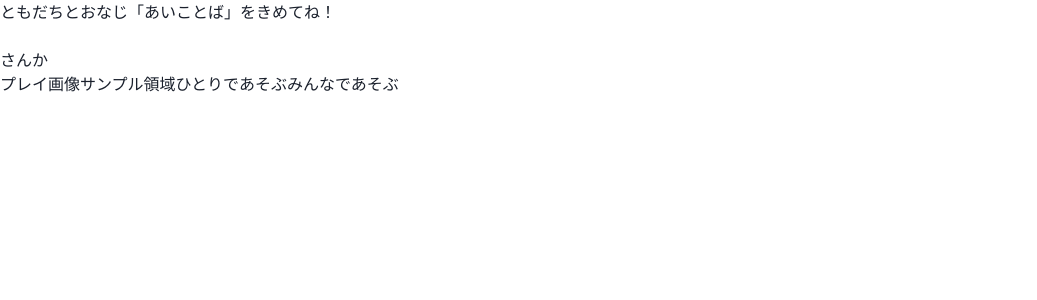
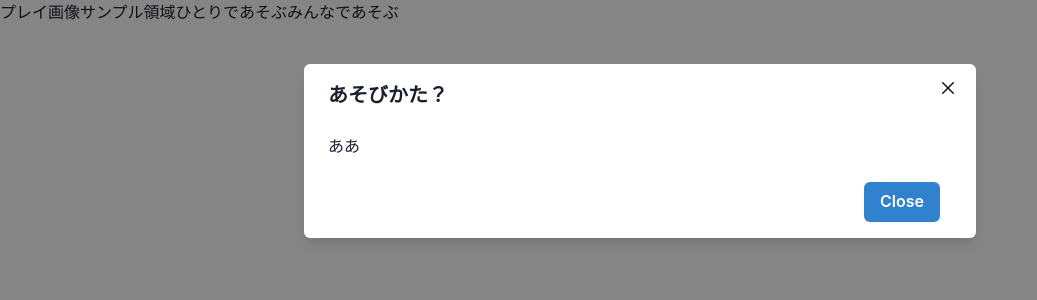
Before and after one commit to fumontr/hack-day-2022, a React (Vite) app in the folder ui/: page / in a window 1280 px wide. Both pictures are taken after a click on the button "みんなであそぶ". Shown: the top 300 px of the page, without its empty margins (0-1037 px from the left). Built offline with nearby package versions, Linux system fonts and the light colour scheme.

Commit message:
modalちょっと

```diff
--- a/ui/src/App.tsx
+++ b/ui/src/App.tsx
@@ -6,12 +6,12 @@ import { Start } from "./pages/Start";
 import { Play } from "./pages/Play";
 import { VideoSample } from "./pages/VideoSample";
 
-import { ChakraProvider } from '@chakra-ui/react'
+import { ChakraProvider } from "@chakra-ui/react";
 
 function App() {
-  const [myId, setMyId] = useState<String|null>(null)
-  const [firentId, setFriendId] = useState<String|null>(null)
-  const [roomId, setRoomId] = useState<String|null>(null)
+  const [myId, setMyId] = useState<string | null>(null);
+  // const [firentId, setFriendId] = useState<String|null>(null)
+  const [roomId, setRoomId] = useState<string | null>(null);
   return (
     <ChakraProvider>
       <div
@@ -19,8 +19,11 @@ function App() {
         style={{ position: "relative", height: "100%", width: "100%" }}
       >
         <Routes>
-          <Route path="/" element={<Start setMyId={setMyId} setFriendId={setFriendId} setRoomId={setRoomId}/>} />
-          <Route path="/play" element={<Play roomId={roomId} myId={myId} friendId={firentId}/>} />
+          <Route
+            path="/"
+            element={<Start setMyId={setMyId} setRoomId={setRoomId} />}
+          />
+          <Route path="/play" element={<Play roomId={roomId} myId={myId} />} />
           <Route path="*" element={<NotFound />} />
           <Route path="/video" element={<VideoSample />} />
         </Routes>
--- /dev/null
+++ b/ui/src/components/RoomCreateModal.tsx
@@ -0,0 +1,98 @@
+import {
+  Button,
+  Modal,
+  ModalBody,
+  ModalCloseButton,
+  ModalContent,
+  ModalFooter,
+  ModalHeader,
+  ModalOverlay,
+} from "@chakra-ui/react";
+import { useRef } from "react";
+import { useNavigate } from "react-router-dom";
+
+type RoomCreateModalProps = {
+  enterRoomOpen: boolean;
+  onEnterRoomOpen: () => void;
+  onEnterRoomClose: () => void;
+  setRoomId: (roomId: string) => void;
+  setMyId: (myId: string) => void;
+};
+
+export const RoomCreateModal: React.FC<RoomCreateModalProps> = ({
+  enterRoomOpen,
+  onEnterRoomOpen,
+  onEnterRoomClose,
+  setRoomId,
+  setMyId,
+}) => {
+  let navigate = useNavigate();
+
+  const requestOptions = {
+    method: "POST",
+    headers: { "Content-Type": "application/json" },
+  };
+  const inputRef = useRef<HTMLInputElement>();
+  const close = async () => {
+    await fetch(
+      "https://backend-dot-hack-day-2022-362804.de.r.appspot.com/rooms/" +
+        inputRef.current.value.toString() +
+        "/join",
+      requestOptions
+    )
+      .then((response) => response.json())
+      .then((data) => {
+        console.log("=====");
+        console.log(data);
+        setMyId(data.user.id);
+        // if (data.users[0].id == data.user.id) {
+        //   setFriendId(data.users[1].id);
+        // } else {
+        //   setFriendId(data.users[0].id);
+        // }
+        setRoomId(data.password);
+        navigate(`/play`);
+      })
+      .catch((err) => console.log(err));
+  };
+  return (
+    <Modal size={"2xl"} isOpen={enterRoomOpen} onClose={onEnterRoomClose}>
+      <ModalOverlay />
+      <ModalContent>
+        <ModalHeader>あそびかた？</ModalHeader>
+        <ModalCloseButton />
+        <ModalBody>ああ</ModalBody>
+        <ModalFooter>
+          <Button colorScheme="blue" mr={3} onClick={onEnterRoomClose}>
+            Close
+          </Button>
+          {/* <Button variant="ghost">Secondary Action</Button> */}
+        </ModalFooter>
+      </ModalContent>
+    </Modal>
+    // <div className="overflow-y-auto overflow-x-hidden fixed z-50 p-16 h-full w-full top-0 right-0 left-0 drop-shadow-2xl">
+    //   <div className=" bg-white h-full p-20">
+    //     <div>
+    //       <p className="text-base leading-relaxed text-gray-900 font-bold">
+    //         ともだちとおなじ「あいことば」をきめてね！
+    //       </p>
+    //     </div>
+    //     <input
+    //       className="border-solid border-2 w-full mt-4 border-gray-500"
+    //       type="text"
+    //       ref={inputRef}
+    //       placeholder=""
+    //     />
+    //     <div className="flex justify-between">
+    //       <button
+    //         type="submit"
+    //         onClick={close}
+    //         className="my-8 flex-1 bg-blue-500 hover:bg-blue-700 text-white font-bold py-2 px-4"
+    //       >
+    //         さんか
+    //       </button>
+    //     </div>
+    //   </div>
+    // </div>
+  );
+};
--- a/ui/src/components/RoomCreateMordal.tsx
+++ /dev/null
@@ -1,67 +0,0 @@
-import { useRef } from "react";
-import { useNavigate } from "react-router-dom";
-
-export const RoomCreateMordal = ({
-  setRoomId,
-  setMyId,
-  setFriendId,
-  setDialogDisplayState,
-  setRoomCreateMordalDisplayState,
-}) => {
-  let navigate = useNavigate();
-
-  const requestOptions = {
-    method: "POST",
-    headers: { "Content-Type": "application/json" },
-  };
-  const inputRef = useRef<HTMLInputElement>();
-  const close = async () => {
-    await fetch(
-      "https://backend-dot-hack-day-2022-362804.de.r.appspot.com/rooms/" +
-        inputRef.current.value.toString() +
-        "/join",
-      requestOptions
-    )
-      .then((response) => response.json())
-      .then((data) => {
-        console.log(data);
-        setMyId(data.user.id);
-        if (data.users[0].id == data.user.id) {
-          setFriendId(data.users[1].id);
-        } else {
-          setFriendId(data.users[0].id);
-        }
-        setDialogDisplayState(false);
-        setRoomCreateMordalDisplayState(false);
-        setRoomId(data.password);
-        navigate(`/play`);
-      })
-      .catch((err) => console.log(err));
-  };
-  return (
-    <div className="overflow-y-auto overflow-x-hidden fixed z-50 p-16 h-full w-full top-0 right-0 left-0 drop-shadow-2xl">
-      <div className=" bg-white h-full p-20">
-        <div>
-          <p className="text-base leading-relaxed text-gray-900 font-bold">
-            ともだちとおなじ「あいことば」をきめてね！
-          </p>
-        </div>
-        <input
-          className="border-solid border-2 w-full mt-4 border-gray-500"
-          type="text"
-          ref={inputRef}
-          placeholder=""
-        />
-        <div className="flex justify-between">
-          <button
-            type="submit"
-            onClick={close}
-            className="my-8 flex-1 bg-blue-500 hover:bg-blue-700 text-white font-bold py-2 px-4"
-          >
-            さんか
-          </button>
-        </div>
-      </div>
-    </div>
-  );
-};
--- a/ui/src/pages/Play.tsx
+++ b/ui/src/pages/Play.tsx
@@ -172,9 +172,8 @@ const ballOption = {
 };
 
 export const Play: React.FC<{
-  myId: number;
-  roomId: string;
-  friendId: number;
+  myId: string | null;
+  roomId: string | null;
 }> = ({ myId, roomId, friendId }) => {
   // let query = useQuery();
   const { search } = useLocation();
--- a/ui/src/pages/Start.tsx
+++ b/ui/src/pages/Start.tsx
@@ -1,31 +1,82 @@
 import React, { useState } from "react";
-import { PlayDescriptionMordal } from "../components/PlayDescriptionMordal"
-import { RoomCreateMordal } from "../components/RoomCreateMordal"
+import { PlayDescriptionMordal } from "../components/PlayDescriptionMordal";
+import { RoomCreateModal } from "../components/RoomCreateModal";
 
-export const Start = ({setMyId, setFriendId, setRoomId}) => {
-  const [dialogDisplayState, setDialogDisplayState] = useState(false)
-  const [showPlayDescription, setShowPlayDescription] = useState(false)
-  const [roomCreateMordalDisplayState, setRoomCreateMordalDisplayState] = useState(false)
+import {
+  Modal,
+  ModalOverlay,
+  ModalContent,
+  ModalHeader,
+  ModalFooter,
+  ModalBody,
+  ModalCloseButton,
+  useDisclosure,
+  Button,
+} from "@chakra-ui/react";
+
+export const Start: React.FC<{
+  setMyId: React.Dispatch<React.SetStateAction<string | null>>;
+  setRoomId: React.Dispatch<React.SetStateAction<string | null>>;
+}> = ({ setMyId, setRoomId }) => {
+  const [dialogDisplayState, setDialogDisplayState] = useState(false);
+  const [showPlayDescription, setShowPlayDescription] = useState(false);
+  const {
+    isOpen: howToOpen,
+    onOpen: onHowToOpen,
+    onClose: onHowToClose,
+  } = useDisclosure();
+  const {
+    isOpen: enterRoomOpen,
+    onOpen: onEnterRoomOpen,
+    onClose: onEnterRoomClose,
+  } = useDisclosure();
 
   const onClickPlayDescription = () => {
-    setShowPlayDescription(true)
-    setDialogDisplayState(true)
-  }
+    setShowPlayDescription(true);
+    setDialogDisplayState(true);
+  };
 
   const onClickRoomCreate = () => {
-    setRoomCreateMordalDisplayState(true)
-    setDialogDisplayState(true)
-  }
+    onEnterRoomOpen();
+    // setRoomCreateMordalDisplayState(true);
+    // setDialogDisplayState(true);
+  };
 
   return (
     <>
-    {showPlayDescription && <PlayDescriptionMordal setDialogDisplayState = {setDialogDisplayState} setShowPlayDescription={setShowPlayDescription} />}
-    {roomCreateMordalDisplayState && <RoomCreateMordal setRoomId={setRoomId} setFriendId = {setFriendId} setMyId={setMyId} setDialogDisplayState = {setDialogDisplayState} setRoomCreateMordalDisplayState={setRoomCreateMordalDisplayState}/> }
+      <Modal isOpen={howToOpen} onClose={onHowToClose}>
+        <ModalOverlay />
+        <ModalContent>
+          <ModalHeader>遊びかた？</ModalHeader>
+          <ModalCloseButton />
+          <ModalBody>ああ</ModalBody>
+          <ModalFooter>
+            <Button colorScheme="blue" mr={3} onClick={onHowToClose}>
+              Close
+            </Button>
+            {/* <Button variant="ghost">Secondary Action</Button> */}
+          </ModalFooter>
+        </ModalContent>
+      </Modal>
+      <RoomCreateModal
+        enterRoomOpen={enterRoomOpen}
+        onEnterRoomOpen={onEnterRoomOpen}
+        onEnterRoomClose={onEnterRoomClose}
+        setRoomId={setRoomId}
+        setMyId={setMyId}
+      />
       <div className="flex p-20 h-screen bg-white">
-      <div className="flex-1" >
+        <div className="flex-1">
           プレイ画像サンプル領域
-       <button className="bg-gray-300 hover:bg-blue-700 text-black-900 font-bold py-2 px-4 rounded w-full">ひとりであそぶ</button>
-       <button onClick={onClickRoomCreate} className="bg-gray-300 hover:bg-blue-700 text-black-900 font-bold py-2 px-4 rounded w-full">みんなであそぶ</button>
+          <button className="bg-gray-300 hover:bg-blue-700 text-black-900 font-bold py-2 px-4 rounded w-full">
+            ひとりであそぶ
+          </button>
+          <button
+            onClick={onClickRoomCreate}
+            className="bg-gray-300 hover:bg-blue-700 text-black-900 font-bold py-2 px-4 rounded w-full"
+          >
+            みんなであそぶ
+          </button>
           {/*<ul className="flex-1 flex flex-col justify-between py-20">*/}
           {/*<li className="text-3xl p-8 text-center">*/}
           {/*  <button onClick={onClickPlayDescription} className="bg-gray-300 hover:bg-blue-700 text-black-900 font-bold py-2 px-4 rounded w-full">あそびかた</button>*/}
@@ -40,5 +91,5 @@ export const Start = ({setMyId, setFriendId, setRoomId}) => {
         </div>
       </div>
     </>
-  )
+  );
 };
```
Lines whose indentation alone changed are shown as unchanged.
